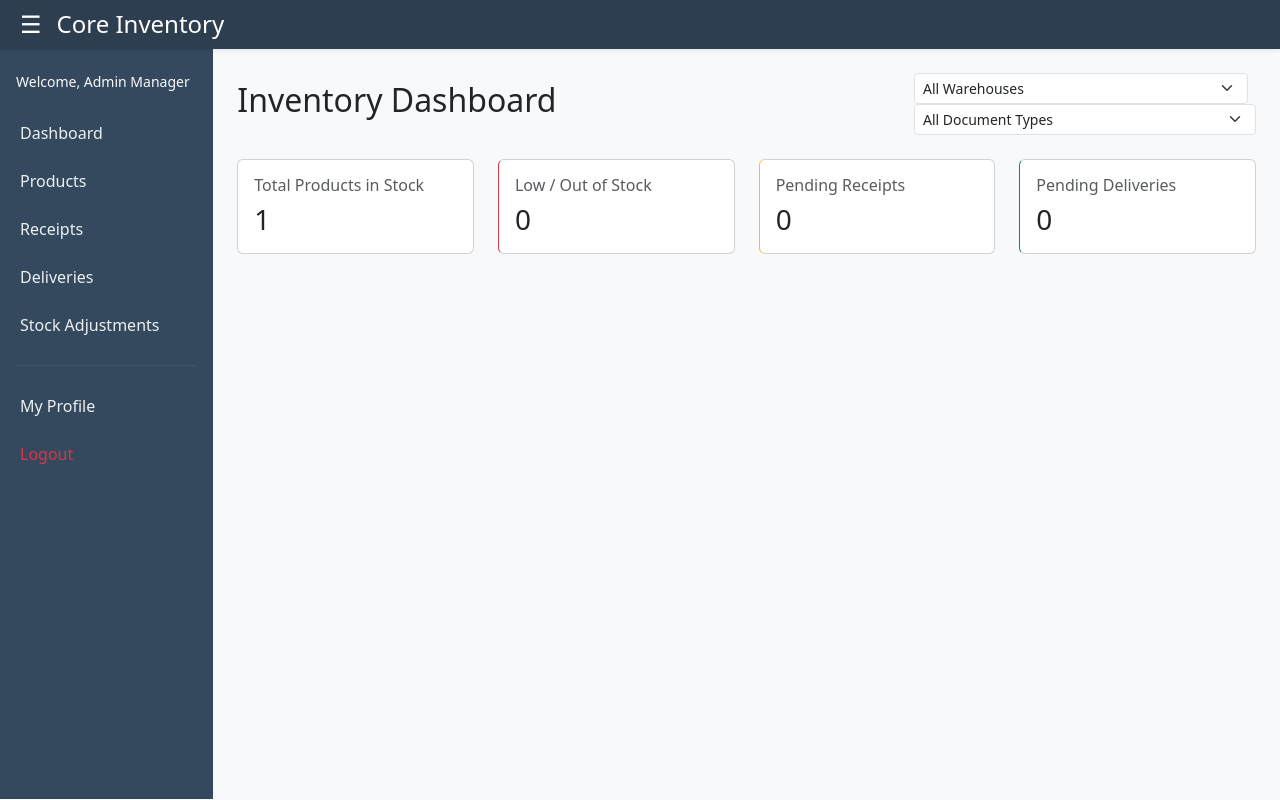
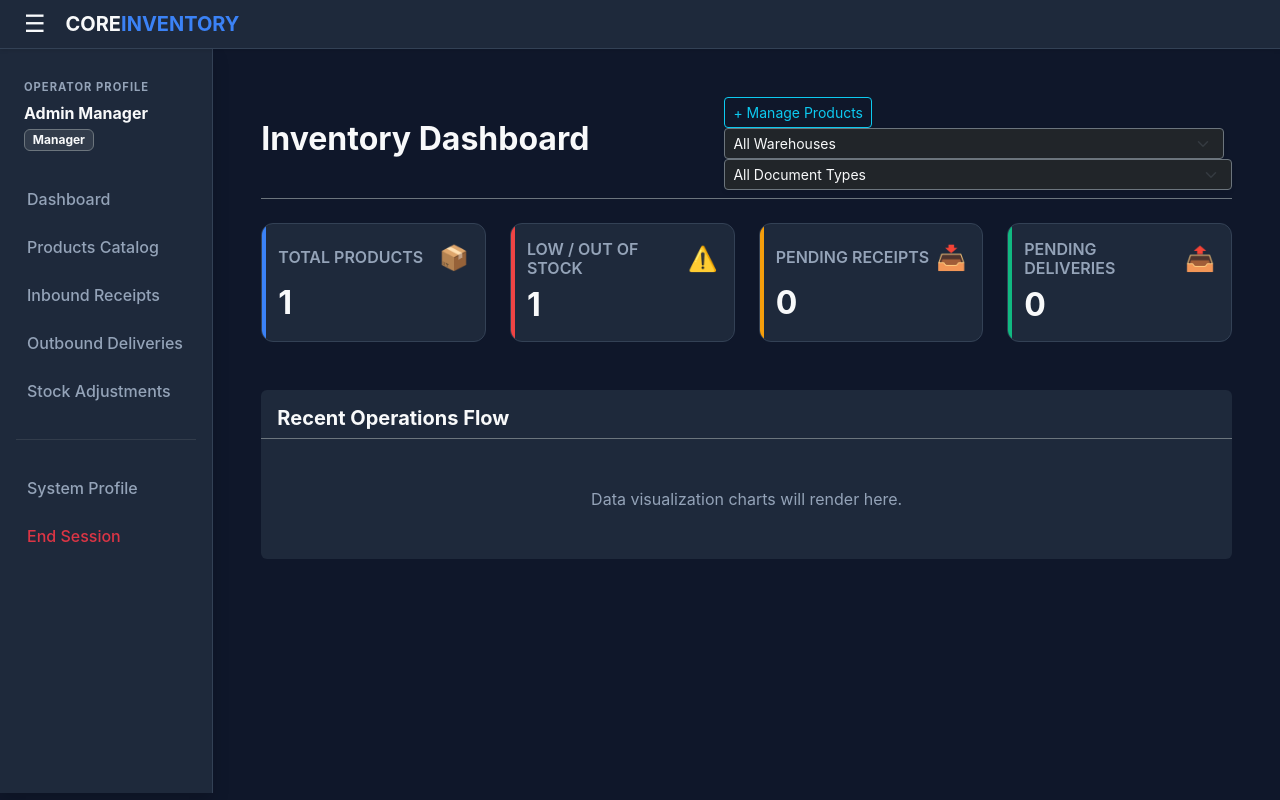
Before and after one commit to devc2255/CoreInventorySystem_odoo_hackathon_26, a Flask app: page /dashboard in a window 1280 px wide. Run offline with Flask 3, Linux system fonts and the light colour scheme; a user stored in the database is signed in.

Commit message:
feat : added Role Based Acess Functionality with little UI updates

```diff
--- a/app.py
+++ b/app.py
@@ -4,6 +4,7 @@ from flask import Flask, request, jsonify, render_template, redirect, url_for, s
 from flask_sqlalchemy import SQLAlchemy
 from werkzeug.security import generate_password_hash, check_password_hash
 from datetime import datetime
+from sqlalchemy import func
 
 app = Flask(__name__)
 app.secret_key = 'super_secret_hackathon_key'
@@ -22,7 +23,6 @@ class User(db.Model):
     email = db.Column(db.String(100), unique=True, nullable=False)
     password_hash = db.Column(db.String(255), nullable=False)
     role = db.Column(db.String(20), nullable=False, default='Manager')
-    # Profile columns
     address = db.Column(db.Text, nullable=True)
     preferred_payment = db.Column(db.String(20), nullable=True, default='UPI')
 
@@ -73,24 +73,31 @@ class StockLedger(db.Model):
     timestamp = db.Column(db.DateTime, default=datetime.utcnow)
 
 # ==========================================
-# AUTHENTICATION MIDDLEWARE (PERMANENT FIX)
+# AUTHENTICATION & RBAC MIDDLEWARE
 # ==========================================
 def login_required(f):
     @wraps(f)
     def decorated_function(*args, **kwargs):
-        # 1. Check if the browser claims to be logged in
         if 'user_id' not in session:
             return redirect(url_for('login'))
-
-        # 2. Check if that user actually still exists in the database
         user = User.query.get(session['user_id'])
         if not user:
-            session.clear() # Destroy the ghost session cookie
-            flash('Your session has expired or the database was reset. Please log in again.')
+            session.clear()
+            flash('Your session has expired. Please log in again.')
             return redirect(url_for('login'))
-
         return f(*args, **kwargs)
     return decorated_function
+
+def role_required(allowed_role):
+    def decorator(f):
+        @wraps(f)
+        def decorated_function(*args, **kwargs):
+            if session.get('user_role') != allowed_role:
+                flash(f'Access Denied: Requires {allowed_role} clearance.', 'danger')
+                return redirect(url_for('dashboard'))
+            return f(*args, **kwargs)
+        return decorated_function
+    return decorator
 
 # ==========================================
 # AUTHENTICATION ROUTES
@@ -101,13 +108,14 @@ def signup():
         name = request.form.get('name')
         email = request.form.get('email')
         password = request.form.get('password')
+        role = request.form.get('role', 'Manager')
 
         if User.query.filter_by(email=email).first():
             flash('Email already exists. Please log in.')
             return redirect(url_for('signup'))
 
         hashed_pw = generate_password_hash(password, method='pbkdf2:sha256')
-        new_user = User(username=name, email=email, password_hash=hashed_pw)
+        new_user = User(username=name, email=email, password_hash=hashed_pw, role=role)
         db.session.add(new_user)
         db.session.commit()
 
@@ -125,6 +133,7 @@ def login():
         if user and check_password_hash(user.password_hash, password):
             session['user_id'] = user.id
             session['user_name'] = user.username
+            session['user_role'] = user.role
             return redirect(url_for('dashboard'))
         else:
             flash('Invalid email or password.')
@@ -148,10 +157,29 @@ def dashboard():
     total_products = Product.query.count()
     pending_receipts = InventoryOperation.query.filter_by(document_type='Receipt').filter(InventoryOperation.status != 'Done').count()
     pending_deliveries = InventoryOperation.query.filter_by(document_type='Delivery').filter(InventoryOperation.status != 'Done').count()
-    return render_template('dashboard.html', total_products=total_products, pending_receipts=pending_receipts, pending_deliveries=pending_deliveries)
+
+    # Mathematical Logic for "Low / Out of Stock" KPI
+    stock_levels = db.session.query(
+        StockLedger.product_id,
+        func.sum(StockLedger.quantity_change).label('total_stock')
+    ).group_by(StockLedger.product_id).all()
+
+    # Threshold set to 10 units
+    low_stock_count = sum(1 for item in stock_levels if item.total_stock <= 10)
+
+    products_with_ledger = len(stock_levels)
+    products_without_ledger = total_products - products_with_ledger
+    final_low_stock_count = low_stock_count + products_without_ledger
+
+    return render_template('dashboard.html',
+                           total_products=total_products,
+                           pending_receipts=pending_receipts,
+                           pending_deliveries=pending_deliveries,
+                           low_stock=final_low_stock_count)
 
 @app.route('/products', methods=['GET', 'POST'])
 @login_required
+@role_required('Manager')
 def products():
     if request.method == 'POST':
         name = request.form.get('name')
@@ -160,14 +188,13 @@ def products():
         uom = request.form.get('uom')
 
         if Product.query.filter_by(sku=sku).first():
-            flash('Error: A product with this SKU already exists.')
+            flash('Error: A product with this SKU already exists.', 'danger')
             return redirect(url_for('products'))
 
         new_product = Product(name=name, sku=sku, category_id=category_id, unit_of_measure=uom)
         db.session.add(new_product)
         db.session.commit()
-
-        flash(f'Success: Product "{name}" added to catalog.')
+        flash(f'Success: Product "{name}" added to catalog.', 'success')
         return redirect(url_for('products'))
 
     products_list = db.session.query(
@@ -204,24 +231,18 @@ def adjustments():
 @login_required
 def profile():
     user = User.query.get(session['user_id'])
-
     if request.method == 'POST':
         user.username = request.form.get('name')
         user.email = request.form.get('email')
-
         new_password = request.form.get('password')
         if new_password and new_password.strip() != '':
             user.password_hash = generate_password_hash(new_password, method='pbkdf2:sha256')
-
         user.address = request.form.get('address')
         user.preferred_payment = request.form.get('preferred_payment')
-
         db.session.commit()
         session['user_name'] = user.username
-
-        flash('System Profile updated successfully!')
+        flash('System Profile updated successfully!', 'success')
         return redirect(url_for('profile'))
-
     return render_template('profile.html', user=user)
 
 # ==========================================
@@ -232,20 +253,22 @@ def seed_data():
     if User.query.first():
         return jsonify({"message": "Dummy data already exists!"}), 200
 
-    user = User(username="admin", email="admin@test.com", password_hash=generate_password_hash("password", method='pbkdf2:sha256'), role="Manager")
+    admin = User(username="Admin Manager", email="admin@test.com", password_hash=generate_password_hash("password", method='pbkdf2:sha256'), role="Manager")
+    staff = User(username="Warehouse Staff", email="staff@test.com", password_hash=generate_password_hash("password", method='pbkdf2:sha256'), role="Warehouse_Staff")
+
     vendor = Location(name="Steel Supplier Inc.", type="Vendor")
     warehouse = Location(name="Main Warehouse", type="Internal")
     customer = Location(name="Acme Manufacturing", type="Customer")
     adjustment_loc = Location(name="Virtual Adjustment Log", type="Inventory Loss")
     category = ProductCategory(name="Raw Materials")
 
-    db.session.add_all([user, vendor, warehouse, customer, adjustment_loc, category])
+    db.session.add_all([admin, staff, vendor, warehouse, customer, adjustment_loc, category])
     db.session.commit()
 
     product = Product(name="Steel Rods", sku="SR-001", category_id=category.id, unit_of_measure="kg")
     db.session.add(product)
     db.session.commit()
-    return jsonify({"message": "Dummy data created!"}), 201
+    return jsonify({"message": "Dummy data created! Use admin@test.com or staff@test.com to test RBAC."}), 201
 
 @app.route('/api/receipts', methods=['POST'])
 def process_receipt():
@@ -253,11 +276,9 @@ def process_receipt():
     new_receipt = InventoryOperation(document_type='Receipt', status='Done', source_location_id=data['vendor_id'], dest_location_id=data['warehouse_id'], created_by=data['user_id'])
     db.session.add(new_receipt)
     db.session.flush()
-
     for item in data['items']:
         db.session.add(OperationLine(operation_id=new_receipt.id, product_id=item['product_id'], quantity=item['quantity']))
         db.session.add(StockLedger(product_id=item['product_id'], location_id=data['warehouse_id'], operation_id=new_receipt.id, quantity_change=item['quantity']))
-
     db.session.commit()
     return jsonify({"message": "Receipt validated and stock updated!", "receipt_id": new_receipt.id}), 201
 
@@ -267,11 +288,9 @@ def process_delivery():
     new_delivery = InventoryOperation(document_type='Delivery', status='Done', source_location_id=data['warehouse_id'], dest_location_id=data['customer_id'], created_by=data['user_id'])
     db.session.add(new_delivery)
     db.session.flush()
-
     for item in data['items']:
         db.session.add(OperationLine(operation_id=new_delivery.id, product_id=item['product_id'], quantity=item['quantity']))
         db.session.add(StockLedger(product_id=item['product_id'], location_id=data['warehouse_id'], operation_id=new_delivery.id, quantity_change=-float(item['quantity'])))
-
     db.session.commit()
     return jsonify({"message": "Delivery validated! Stock reduced.", "delivery_id": new_delivery.id}), 201
 
@@ -281,33 +300,19 @@ def process_adjustment():
     product_id = int(data['product_id'])
     warehouse_id = int(data['warehouse_id'])
     counted_qty = float(data['counted_quantity'])
-
     current_stock = db.session.query(db.func.sum(StockLedger.quantity_change)).filter_by(product_id=product_id, location_id=warehouse_id).scalar() or 0.0
     diff = counted_qty - current_stock
-
     if diff == 0:
         return jsonify({"message": "Count matches recorded stock. No adjustment needed."}), 200
-
     adj_location = Location.query.filter_by(type='Inventory Loss').first()
-
-    new_adj = InventoryOperation(
-        document_type='Adjustment', status='Done',
-        source_location_id=warehouse_id if diff < 0 else adj_location.id,
-        dest_location_id=adj_location.id if diff < 0 else warehouse_id,
-        created_by=data['user_id']
-    )
+    new_adj = InventoryOperation(document_type='Adjustment', status='Done', source_location_id=warehouse_id if diff < 0 else adj_location.id, dest_location_id=adj_location.id if diff < 0 else warehouse_id, created_by=data['user_id'])
     db.session.add(new_adj)
     db.session.flush()
-
     db.session.add(OperationLine(operation_id=new_adj.id, product_id=product_id, quantity=abs(diff)))
     db.session.add(StockLedger(product_id=product_id, location_id=warehouse_id, operation_id=new_adj.id, quantity_change=diff))
-
     db.session.commit()
     return jsonify({"message": f"Adjustment successful. Stock updated by {diff:+.2f} units."}), 201
 
-# ==========================================
-# SERVER INITIALIZATION
-# ==========================================
 if __name__ == '__main__':
     with app.app_context():
         db.create_all()
--- a/templates/base.html
+++ b/templates/base.html
@@ -6,16 +6,91 @@
     <title>Core Inventory System</title>
     <link href="https://cdn.jsdelivr.net/npm/bootstrap@5.3.0/dist/css/bootstrap.min.css" rel="stylesheet">
     <style>
-        body { background-color: #f8f9fa; overflow-x: hidden; }
+        /* Core Dark Theme Variables */
+        :root {
+            --bg-dark: #0f172a;
+            --surface-dark: #1e293b;
+            --border-dark: #334155;
+            --text-primary: #f8fafc;
+            --text-muted: #94a3b8;
+            --accent-blue: #3b82f6;
+        }
+
+        body {
+            background-color: var(--bg-dark);
+            color: var(--text-primary);
+            overflow-x: hidden;
+            font-family: 'Inter', system-ui, sans-serif;
+        }
+
+        /* Overriding Bootstrap defaults */
+        .card { background-color: var(--surface-dark); border-color: var(--border-dark); }
+        .text-muted { color: var(--text-muted) !important; }
 
         /* Top Navigation Bar */
-        .top-navbar { background-color: #2c3e50; color: white; padding: 10px 20px; display: flex; align-items: center; }
-        .burger-icon { font-size: 1.5rem; cursor: pointer; margin-right: 15px; border: none; background: none; color: white; padding: 0; line-height: 1;}
+        .top-navbar {
+            background-color: var(--surface-dark);
+            border-bottom: 1px solid var(--border-dark);
+            padding: 12px 24px;
+            display: flex;
+            align-items: center;
+        }
+        .burger-icon {
+            font-size: 1.5rem;
+            cursor: pointer;
+            margin-right: 20px;
+            border: none;
+            background: none;
+            color: var(--text-primary);
+            padding: 0;
+            line-height: 1;
+            transition: color 0.2s;
+        }
+        .burger-icon:hover { color: var(--accent-blue); }
 
-        /* Sidebar Base Styling */
-        .sidebar-menu { min-height: calc(100vh - 50px); background-color: #34495e; padding-top: 20px; transition: all 0.2s ease-in-out; }
-        .sidebar-menu a { color: #ecf0f1; text-decoration: none; padding: 12px 20px; display: block; white-space: nowrap; }
-        .sidebar-menu a:hover { background-color: #2c3e50; border-left: 4px solid #0d6efd; }
+        /* Sidebar Styling */
+        .sidebar-menu {
+            min-height: calc(100vh - 56px);
+            background-color: var(--surface-dark);
+            border-right: 1px solid var(--border-dark);
+            padding-top: 24px;
+            transition: all 0.2s ease-in-out;
+        }
+        .sidebar-menu a {
+            color: var(--text-muted);
+            text-decoration: none;
+            padding: 12px 24px;
+            display: block;
+            white-space: nowrap;
+            font-weight: 500;
+            transition: all 0.2s;
+            border-left: 3px solid transparent;
+        }
+        .sidebar-menu a:hover {
+            color: var(--text-primary);
+            background-color: rgba(59, 130, 246, 0.1);
+            border-left: 3px solid var(--accent-blue);
+        }
+
+        /* Dynamic KPI Cards */
+        .kpi-card {
+            border: 1px solid var(--border-dark);
+            border-radius: 12px;
+            transition: transform 0.2s, box-shadow 0.2s;
+            position: relative;
+            overflow: hidden;
+        }
+        .kpi-card::before {
+            content: '';
+            position: absolute;
+            top: 0; left: 0; width: 4px; height: 100%;
+            background-color: var(--accent-color);
+        }
+        .kpi-card:hover {
+            transform: translateY(-5px);
+            box-shadow: 0 10px 20px rgba(0,0,0,0.3);
+            border-color: var(--accent-color);
+        }
 
         /* Desktop Toggle Class */
         .sidebar-collapsed { display: none !important; }
@@ -23,39 +98,62 @@
         /* Mobile Default Hidden & Toggle Class */
         @media (max-width: 768px) {
             #sidebar { display: none; }
-            #sidebar.show-mobile { display: block !important; width: 100%; }
+            #sidebar.show-mobile { display: block !important; width: 100%; position: absolute; z-index: 1000; height: 100%; }
         }
     </style>
 </head>
 <body>
 
     <div class="top-navbar sticky-top shadow-sm">
-        <button class="burger-icon" id="sidebarToggle">
+        <button class="burger-icon" id="sidebarToggle" aria-label="Toggle Navigation">
             &#9776;
         </button>
-        <h4 class="mb-0">Core Inventory</h4>
+        <h5 class="mb-0 fw-bold text-light tracking-wide">CORE<span style="color: var(--accent-blue)">INVENTORY</span></h5>
     </div>
 
-    <div class="container-fluid">
+    <div class="container-fluid position-relative">
         <div class="row flex-nowrap">
 
-            <nav id="sidebar" class="col-auto col-md-3 col-lg-2 px-0 sidebar-menu">
-                <div class="px-3 mb-3 text-light"><small>Welcome, {{ session.get('user_name', 'User') }}</small></div>
+            <nav id="sidebar" class="col-auto col-md-3 col-lg-2 px-0 sidebar-menu shadow">
+                <div class="px-4 mb-4">
+                    <small class="text-uppercase text-muted fw-bold" style="font-size: 0.7rem; letter-spacing: 1px;">Operator Profile</small>
+                    <div class="text-light mt-1 fw-bold">{{ session.get('user_name', 'System User') }}</div>
+                    <span class="badge bg-secondary bg-opacity-25 border border-secondary text-light mt-1">
+                        {{ session.get('user_role', 'Guest') }}
+                    </span>
+                </div>
+
                 <a href="/dashboard">Dashboard</a>
-                <a href="/products">Products</a>
-                <a href="/receipts">Receipts</a>
-                <a href="/deliveries">Deliveries</a>
+
+                {% if session.get('user_role') == 'Manager' %}
+                    <a href="/products">Products Catalog</a>
+                {% endif %}
+
+                <a href="/receipts">Inbound Receipts</a>
+                <a href="/deliveries">Outbound Deliveries</a>
                 <a href="/adjustments">Stock Adjustments</a>
-                <hr class="text-secondary mx-3">
-                <a href="/profile">My Profile</a>
-                <a href="/logout" class="text-danger">Logout</a>
+
+                <hr class="border-secondary mx-3 my-4">
+
+                <a href="/profile">System Profile</a>
+                <a href="/logout" class="text-danger">End Session</a>
             </nav>
 
-            <main class="col px-md-4 py-4">
-                {% with messages = get_flashed_messages() %}
+            <main class="col px-md-5 py-5">
+
+                {% with messages = get_flashed_messages(with_categories=true) %}
                   {% if messages %}
-                    {% for message in messages %}
-                      <div class="alert alert-info">{{ message }}</div>
+                    {% for category, message in messages %}
+                        {% set alert_color = 'info' %}
+                        {% if category == 'danger' %}
+                            {% set alert_color = 'danger' %}
+                        {% elif category == 'success' %}
+                            {% set alert_color = 'success' %}
+                        {% endif %}
+
+                        <div class="alert alert-{{ alert_color }} border-0 bg-{{ alert_color }} bg-opacity-10 text-{{ alert_color }}">
+                            {{ message }}
+                        </div>
                     {% endfor %}
                   {% endif %}
                 {% endwith %}
@@ -66,21 +164,18 @@
     </div>
 
     <script src="https://cdn.jsdelivr.net/npm/bootstrap@5.3.0/dist/js/bootstrap.bundle.min.js"></script>
-
     <script>
+        // Universal Sidebar Toggle
         document.getElementById('sidebarToggle').addEventListener('click', function() {
             var sidebar = document.getElementById('sidebar');
-            // If viewing on mobile/tablet screen size
             if (window.innerWidth <= 768) {
                 sidebar.classList.toggle('show-mobile');
-            }
-            // If viewing on laptop/desktop screen size
-            else {
+            } else {
                 sidebar.classList.toggle('sidebar-collapsed');
             }
         });
 
-        // Failsafe: Reset classes if the user resizes their browser window dragging it back and forth
+        // Failsafe resize logic
         window.addEventListener('resize', function() {
             var sidebar = document.getElementById('sidebar');
             if (window.innerWidth > 768) {
--- a/templates/dashboard.html
+++ b/templates/dashboard.html
@@ -1,14 +1,21 @@
 {% extends "base.html" %}
 
 {% block content %}
-<div class="d-flex justify-content-between flex-wrap flex-md-nowrap align-items-center mb-4">
-    <h1 class="h2">Inventory Dashboard</h1>
+<div class="d-flex justify-content-between flex-wrap flex-md-nowrap align-items-center mb-4 pb-2 border-bottom border-secondary">
+    <h1 class="h2 text-light fw-bold">Inventory Dashboard</h1>
     <div class="btn-toolbar mb-2 mb-md-0">
-        <select class="form-select form-select-sm me-2">
+
+        {% if session.get('user_role') == 'Manager' %}
+            <a href="/products" class="btn btn-sm btn-outline-info me-3 d-none d-md-inline-block">+ Manage Products</a>
+        {% else %}
+            <a href="/receipts" class="btn btn-sm btn-outline-success me-3 d-none d-md-inline-block">Process Incoming</a>
+        {% endif %}
+
+        <select class="form-select form-select-sm me-2 bg-dark text-light border-secondary shadow-sm">
             <option>All Warehouses</option>
             <option>Main Warehouse</option>
         </select>
-        <select class="form-select form-select-sm">
+        <select class="form-select form-select-sm bg-dark text-light border-secondary shadow-sm">
             <option>All Document Types</option>
             <option>Receipts</option>
             <option>Deliveries</option>
@@ -16,35 +23,64 @@
     </div>
 </div>
 
-<div class="row">
-    <div class="col-md-3 mb-4">
-        <div class="card kpi-card">
+<div class="row g-4">
+    <div class="col-md-3">
+        <div class="card kpi-card h-100" style="--accent-color: #3b82f6;">
             <div class="card-body">
-                <h6 class="text-muted">Total Products in Stock</h6>
-                <h3 class="mb-0">{{ total_products }}</h3>
+                <div class="d-flex justify-content-between align-items-center mb-2">
+                    <h6 class="text-muted text-uppercase fw-semibold mb-0">Total Products</h6>
+                    <span class="fs-4">📦</span>
+                </div>
+                <h2 class="mb-0 fw-bold text-light">{{ total_products }}</h2>
             </div>
         </div>
     </div>
-    <div class="col-md-3 mb-4">
-        <div class="card kpi-card" style="border-left-color: #dc3545;">
+
+    <div class="col-md-3">
+        <div class="card kpi-card h-100" style="--accent-color: #ef4444;">
             <div class="card-body">
-                <h6 class="text-muted">Low / Out of Stock</h6>
-                <h3 class="mb-0">0</h3> </div>
-        </div>
-    </div>
-    <div class="col-md-3 mb-4">
-        <div class="card kpi-card" style="border-left-color: #ffc107;">
-            <div class="card-body">
-                <h6 class="text-muted">Pending Receipts</h6>
-                <h3 class="mb-0">{{ pending_receipts }}</h3>
+                <div class="d-flex justify-content-between align-items-center mb-2">
+                    <h6 class="text-muted text-uppercase fw-semibold mb-0">Low / Out of Stock</h6>
+                    <span class="fs-4">⚠️</span>
+                </div>
+                <h2 class="mb-0 fw-bold text-light">{{ low_stock }}</h2>
             </div>
         </div>
     </div>
-    <div class="col-md-3 mb-4">
-        <div class="card kpi-card" style="border-left-color: #198754;">
+
+    <div class="col-md-3">
+        <div class="card kpi-card h-100" style="--accent-color: #f59e0b;">
             <div class="card-body">
-                <h6 class="text-muted">Pending Deliveries</h6>
-                <h3 class="mb-0">{{ pending_deliveries }}</h3>
+                <div class="d-flex justify-content-between align-items-center mb-2">
+                    <h6 class="text-muted text-uppercase fw-semibold mb-0">Pending Receipts</h6>
+                    <span class="fs-4">📥</span>
+                </div>
+                <h2 class="mb-0 fw-bold text-light">{{ pending_receipts }}</h2>
+            </div>
+        </div>
+    </div>
+
+    <div class="col-md-3">
+        <div class="card kpi-card h-100" style="--accent-color: #10b981;">
+            <div class="card-body">
+                <div class="d-flex justify-content-between align-items-center mb-2">
+                    <h6 class="text-muted text-uppercase fw-semibold mb-0">Pending Deliveries</h6>
+                    <span class="fs-4">📤</span>
+                </div>
+                <h2 class="mb-0 fw-bold text-light">{{ pending_deliveries }}</h2>
+            </div>
+        </div>
+    </div>
+</div>
+
+<div class="row mt-5">
+    <div class="col-12">
+        <div class="card border-0" style="background-color: var(--surface-dark);">
+            <div class="card-header border-secondary bg-transparent pt-3 pb-2">
+                <h5 class="mb-0 text-light fw-bold">Recent Operations Flow</h5>
+            </div>
+            <div class="card-body text-center py-5 text-muted">
+                <p class="mb-0">Data visualization charts will render here.</p>
             </div>
         </div>
     </div>
```
Also changed, not shown: instance/inventory.db.
